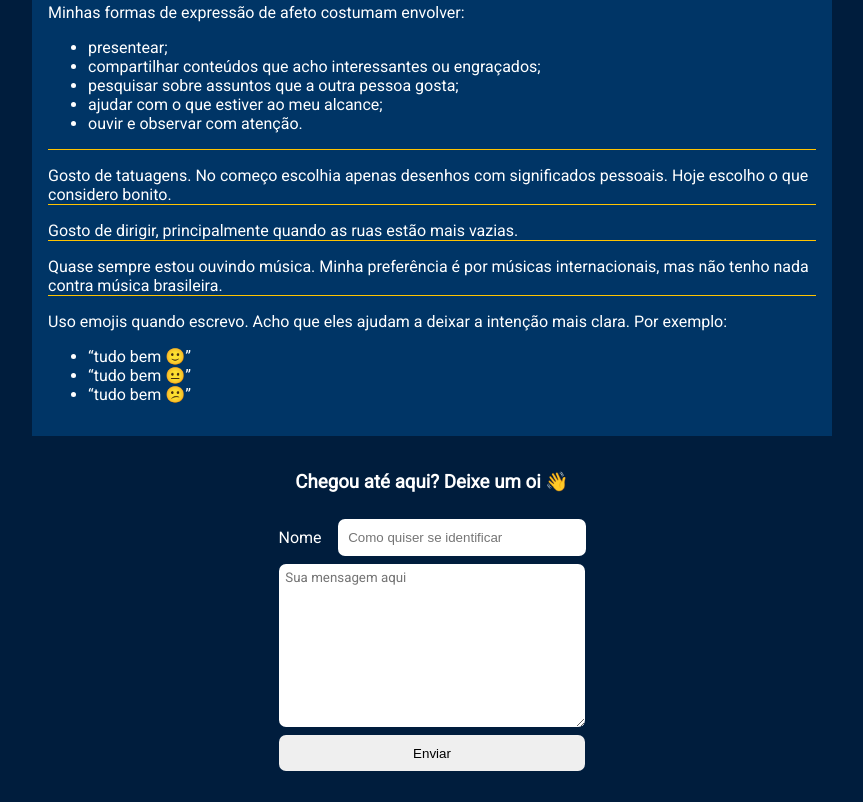
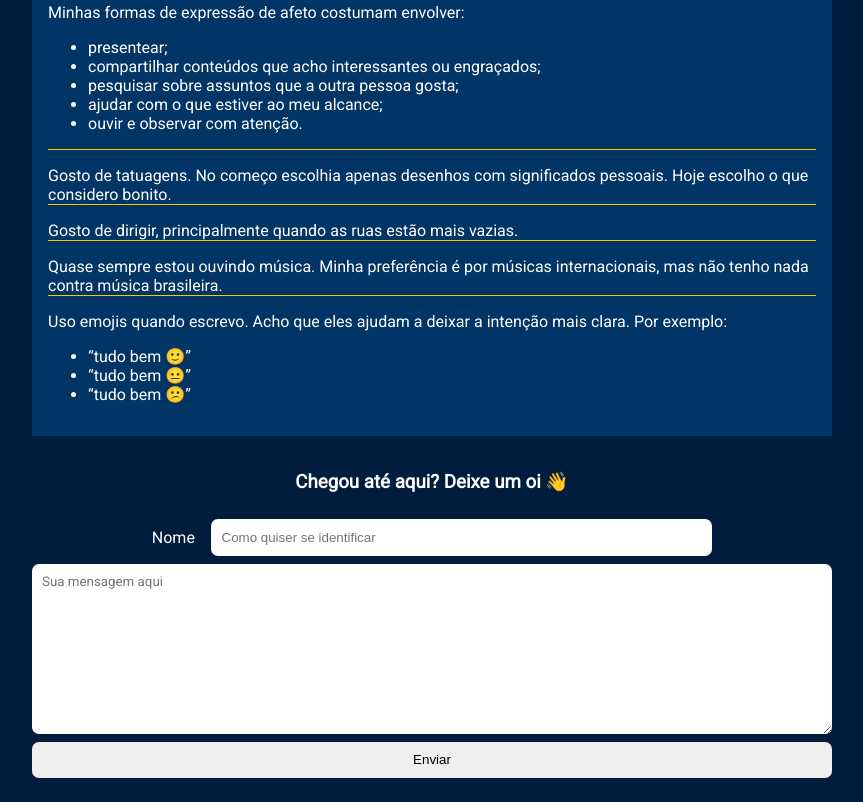
Before and after one commit to guirisnik/guirisnik.github.io, a plain HTML site: page index.html in a window 1280 px wide. Shown: the part 902-1704 px from the top of the page, without its empty margins (208-1071 px from the left). Drawn offline with Linux system fonts and the light colour scheme.

Commit message:
Update form style

```diff
--- a/index.html
+++ b/index.html
@@ -49,6 +49,7 @@
         flex-direction: column;
         align-items: center;
         row-gap: 0.5em;
+        width: 100%;
       }
 
       .input-container {
@@ -57,6 +58,8 @@
         justify-content: center;
         align-items: center;
         margin-bottom: 0;
+        max-width: 800px;
+        width: 100%;
       }
 
       input {
@@ -68,6 +71,7 @@
         padding: 0.8em;
         border: none;
         outline: none;
+        width: 60%;
       }
 
       input#nome:focus,
@@ -78,9 +82,11 @@
       textarea {
         border-radius: 7px;
         width: 22em;
-        padding: 0.5em;
+        padding: 10px;
         outline: none;
         border: none;
+        max-width: 780px;
+        width: 100%;
         font-family: "Roboto", sans-serif;
       }
 
@@ -89,6 +95,8 @@
         padding: 0.8em;
         width: 23em;
         border: none;
+        width: 100%;
+        max-width: 800px;
       }
     </style>
   </head>
```
